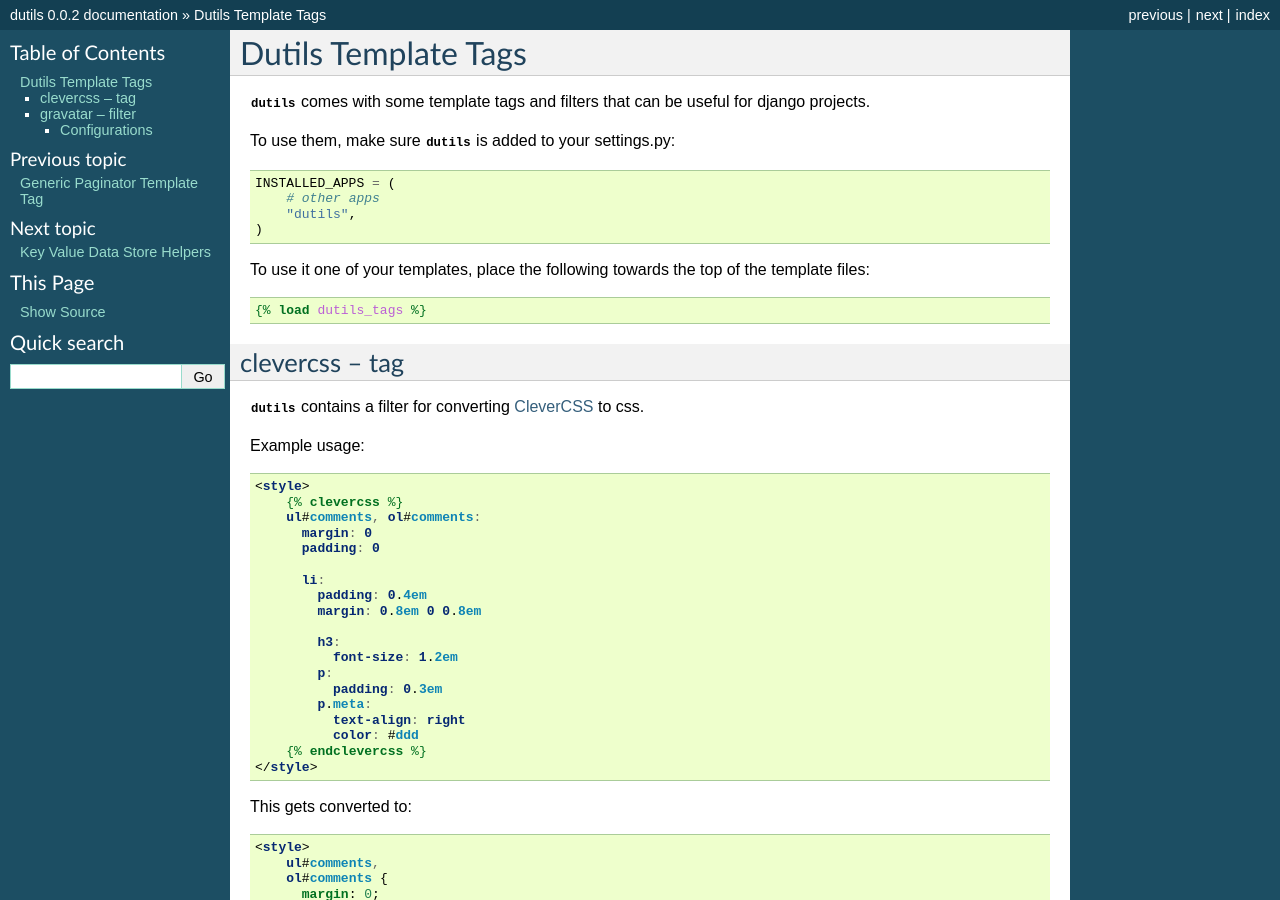
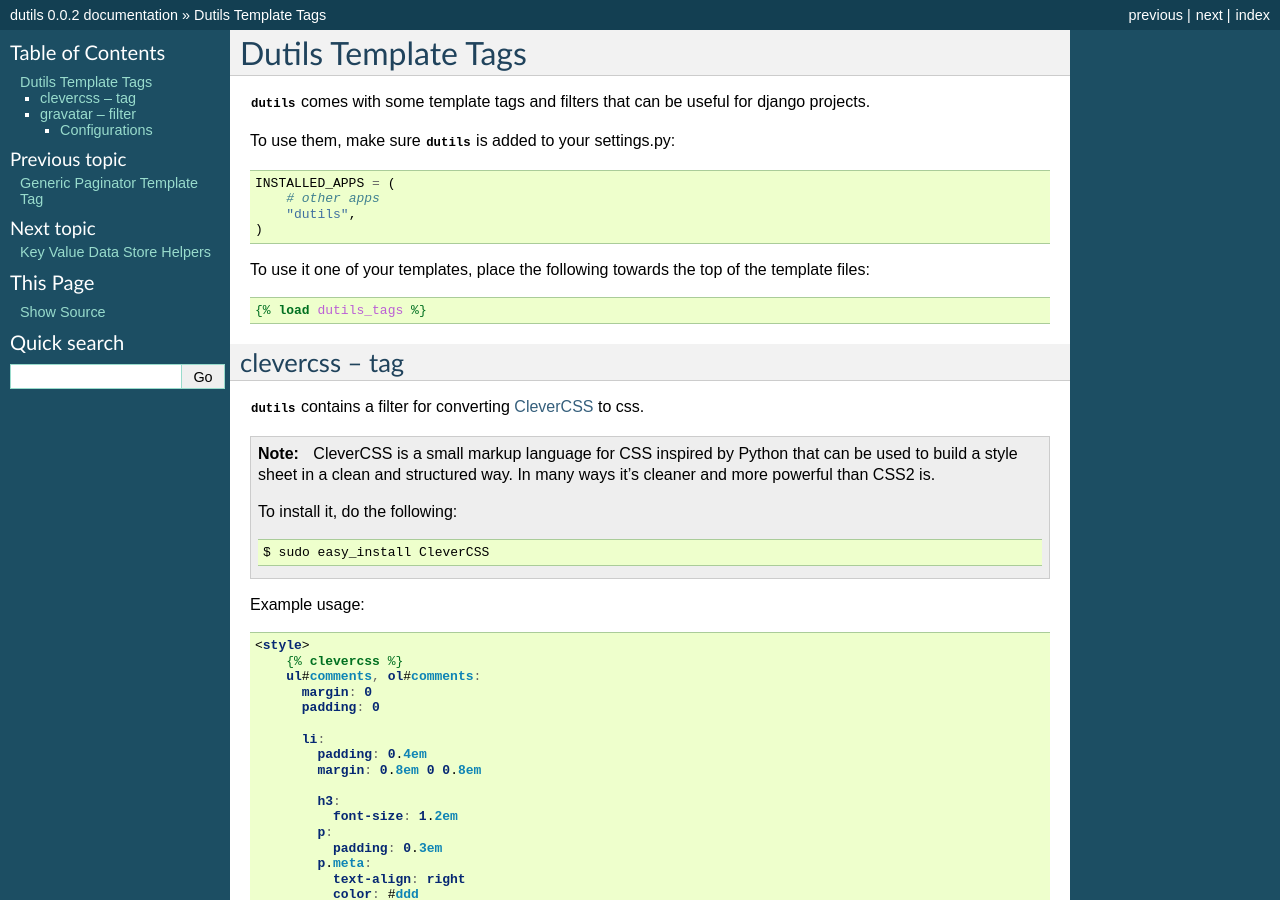
Before and after one commit to amitu/dutils, a Sphinx documentation site: the page built from docs/dutils_tags.rst, in a window 1280 px wide and 900 px high. Built offline with Sphinx 7.4.7, drawn with Linux system fonts in a browser that asks for light colours.

Commit message:
minor addition to docs

```diff
--- a/docs/dutils_tags.rst
+++ b/docs/dutils_tags.rst
@@ -25,11 +25,15 @@ clevercss -- tag
 
 |dutils| contains a filter for converting CleverCSS_ to css.
 
-.. note:
+.. note::
 
     CleverCSS is a small markup language for CSS inspired by Python that can be
     used to build a style sheet in a clean and structured way. In many ways
     it's cleaner and more powerful than CSS2 is.
+
+    To install it, do the following::
+
+        $ sudo easy_install CleverCSS
 
 Example usage:
 
```
